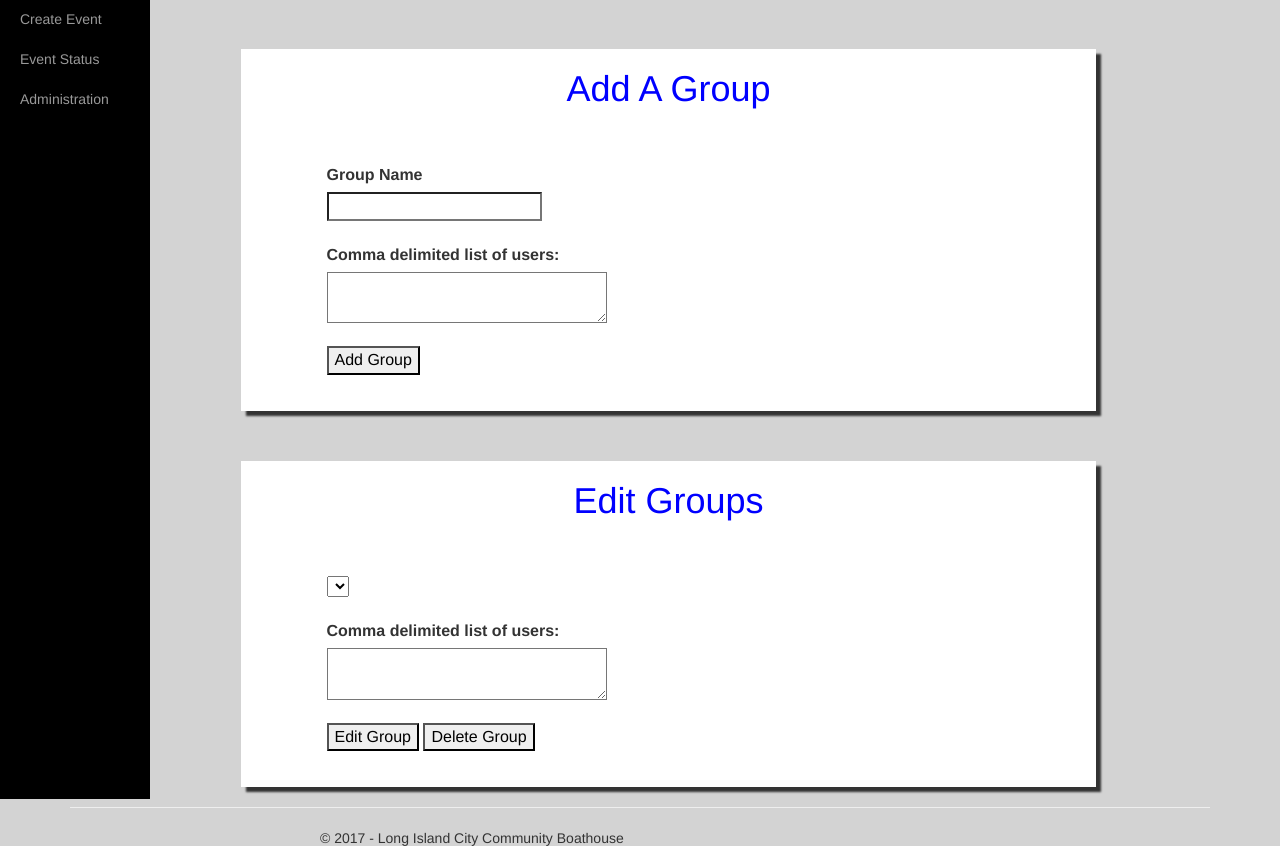
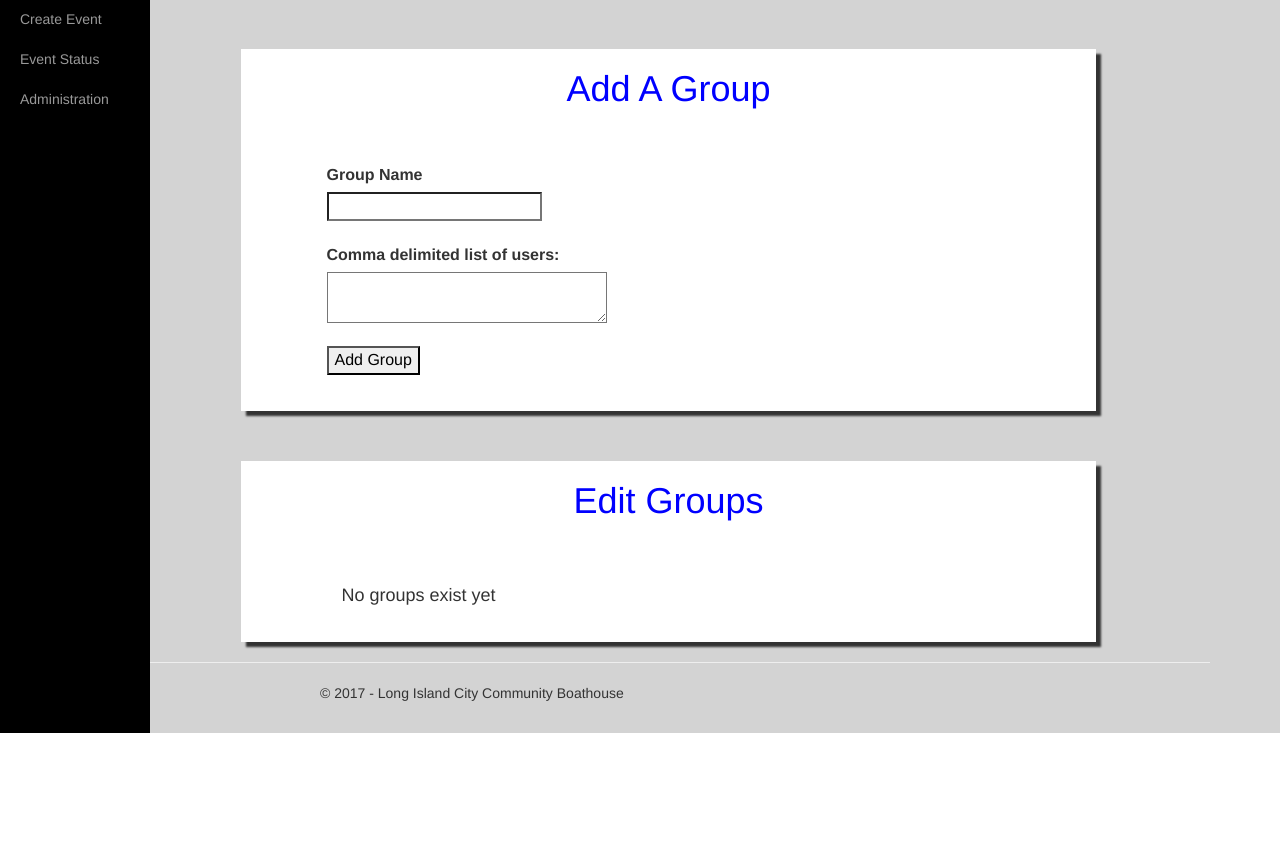
Before and after one commit to LICCB/EventSyndication, a Django app: page /eventsyndication/groupManagement in a window 1280 px wide. Shown: the part 71-917 px from the top of the page. After the commit the page ends 804 px from the top, so only its background shows below. Run offline with Django 3.2, Linux system fonts and the light colour scheme; the visitor is signed in with stand-in values (Sample User, id 1); lists and menus that the app fills with data are empty; some libraries are stand-ins or nearby versions.

Commit message:
added a case in case there were no groups to edit

```diff
--- a/webapp/templates/webapp/groupManagement.html
+++ b/webapp/templates/webapp/groupManagement.html
@@ -31,6 +31,11 @@
         <br />
         <form method="post" action="groupManagement">
             {% csrf_token %}
+            {% if not groups %}
+            <div class="col-md-12">
+                <h4 sstyle="text-align:center">No groups exist yet</h4>
+            </div>
+            {% else %}
             <select name="groupName">
                 {% for group in groups %}
 
@@ -49,6 +54,7 @@
             <input type="submit" value="Edit Group">
 			<input type="submit" value="Delete Group" name="deleteGroup">
             <!--<button id="deleteGroup">Delete Group</button>-->
+            {% endif %}
         </form>
     </div>
 </div>
```
